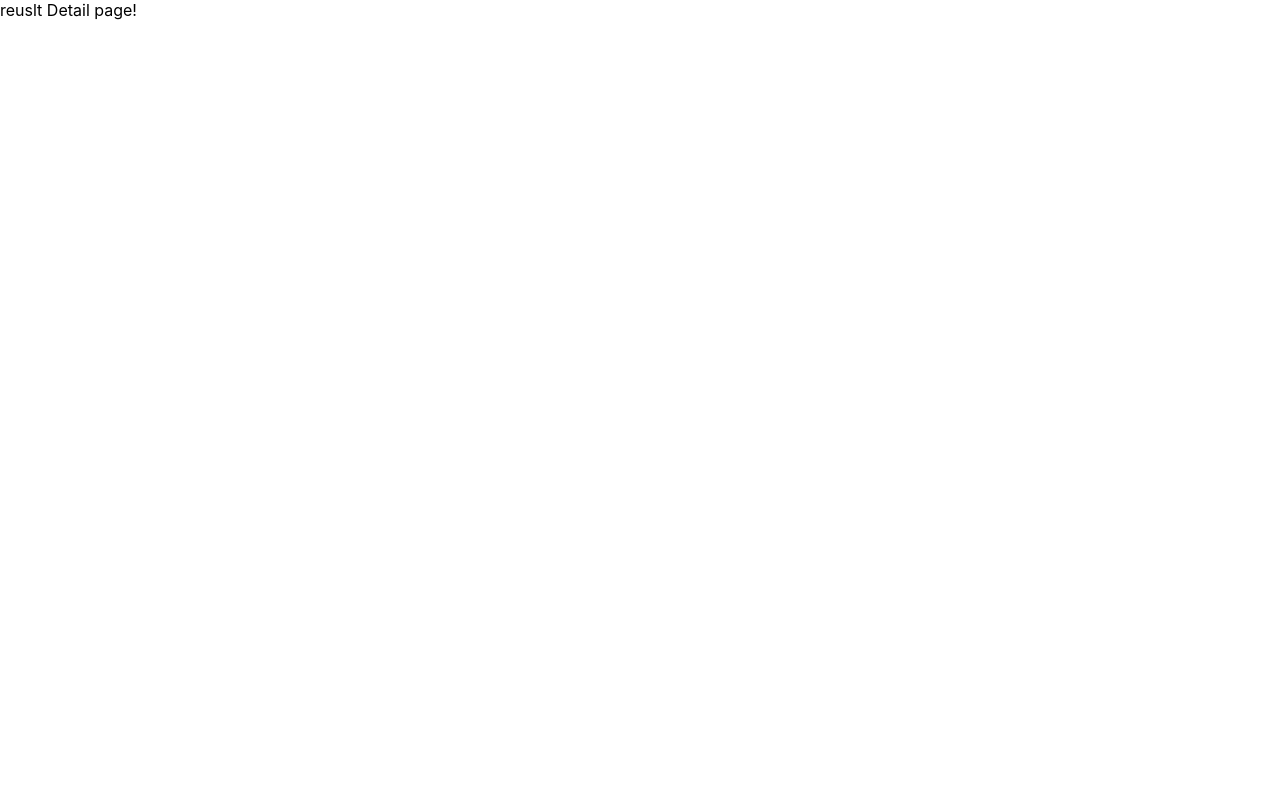
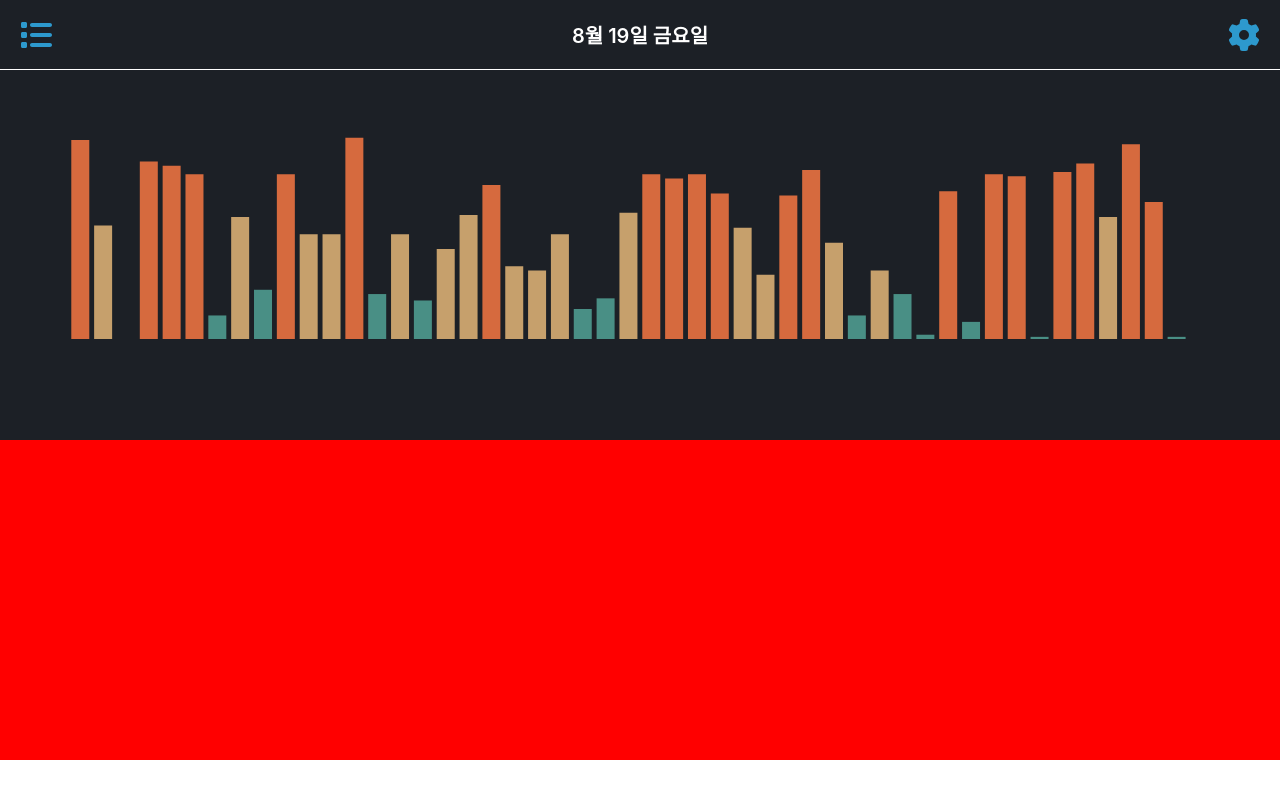
Before and after one commit to rlaeocjf/forView, a React (Create React App) app: page /detail in a window 1280 px wide. Built offline with nearby package versions, Linux system fonts and the light colour scheme.

Commit message:
detail page init

```diff
--- a/src/app/pages/ResultDetailPage/index.tsx
+++ b/src/app/pages/ResultDetailPage/index.tsx
@@ -1,7 +1,120 @@
 import React from "react";
+import styled from "styled-components";
+import { FontAwesomeIcon } from "@fortawesome/react-fontawesome";
+import { faList, faGear } from "@fortawesome/free-solid-svg-icons";
+import { useNavigate } from "react-router-dom";
+import { XAxis, BarChart, Bar, Cell, ResponsiveContainer } from "recharts";
+
+const barChartdata: any = [];
+for (let i = 0; i < 50; i++) {
+  barChartdata.push({
+    uv: Math.floor(Math.random() * 100),
+  });
+}
 
 function ResultDetailPage() {
-  return <div>reuslt Detail page!</div>;
+  const navigate = useNavigate();
+  const getBarColor = (key: number) => {
+    if (key < 30) {
+      return "#498f85";
+    }
+    if (key >= 30 && key < 60) {
+      return "#c6a06c";
+    }
+    if (key >= 60 && key <= 100) {
+      return "#d66a3e";
+    }
+    return "#2d99cd";
+  };
+
+  const goList = () => {
+    navigate("/results");
+  };
+  return (
+    <Container>
+      <Header>
+        <FontAwesomeIcon
+          icon={faList}
+          color="#2d99cd"
+          size="2x"
+          onClick={goList}
+        />
+        <HeaderTitle>8월 19일 금요일</HeaderTitle>
+        <FontAwesomeIcon
+          icon={faGear}
+          color="#2d99cd"
+          size="2x"
+          onClick={goList}
+        />
+      </Header>
+      <ContentWrapper>
+        <Top>
+          <ResponsiveContainer height="70%" width="90%">
+            <BarChart
+              width={300}
+              height={300}
+              data={barChartdata}
+              compact={true}
+            >
+              <Bar dataKey="uv" isAnimationActive={false}>
+                {barChartdata.map((entry: any, index: any) => {
+                  return (
+                    <Cell
+                      fill={getBarColor(entry["uv"])}
+                      key={`barchart-${index}`}
+                    />
+                  );
+                })}
+              </Bar>
+            </BarChart>
+          </ResponsiveContainer>
+        </Top>
+        <Bottom></Bottom>
+      </ContentWrapper>
+    </Container>
+  );
 }
+const Container = styled.div`
+  display: flex;
+  background-color: #1c2026;
+  width: 100%;
+  height: 100%;
+  flex-direction: column;
+`;
+const Header = styled.div`
+  display: flex;
+  border-bottom: 1px solid white;
+  height: 70px;
+  width: 100%;
+  align-items: center;
+  justify-content: space-between;
+  padding: 0 20px;
+  box-sizing: border-box;
+`;
+const HeaderTitle = styled.div`
+  color: #fff;
+  font-weight: 600;
+  font-size: 20px;
+  width: 200px;
+  text-align: center;
+`;
+const ContentWrapper = styled.div`
+  /* background-color: #1a1b20; */
+`;
+const Top = styled.div`
+  padding-top: 50px;
+  display: flex;
+  flex-direction: column;
+  align-items: center;
+  justify-content: flex-start;
+  width: 100%;
+  height: 40vh;
+`;
+const Bottom = styled.div`
+  display: flex;
+  width: 100%;
+  background-color: red;
+  height: 40vh;
+`;
 
 export default ResultDetailPage;
--- a/src/app/pages/ResultListPage/index.tsx
+++ b/src/app/pages/ResultListPage/index.tsx
@@ -3,8 +3,10 @@ import styled from "styled-components";
 import { FontAwesomeIcon } from "@fortawesome/react-fontawesome";
 import { faMicrophone, faTrash } from "@fortawesome/free-solid-svg-icons";
 import { BarChart, Bar, PieChart, Pie, Cell, Label } from "recharts";
+import { useNavigate } from "react-router-dom";
 
 function ResultListPage() {
+  const navigate = useNavigate();
   const data = [
     {
       data: "19일 (금)",
@@ -69,6 +71,10 @@ function ResultListPage() {
     return "#2d99cd";
   };
 
+  const handleClick = () => {
+    navigate("/detail");
+  };
+
   return (
     <Container>
       <Header>
@@ -90,9 +96,9 @@ function ResultListPage() {
           </ListHeaderRight>
         </ListHeader>
         <ListItem>
-          {data.map(() => {
+          {data.map((_item, index) => {
             return (
-              <Item>
+              <Item key={`item_${index}`} onClick={handleClick}>
                 <DateBox>
                   <Text>19일 (금)</Text>
                   <Text>0시간 48분</Text>
```
Also changed, not shown: package.json (+6 -2 lines), 1 other file (tests, documents, lock files or other folders).
